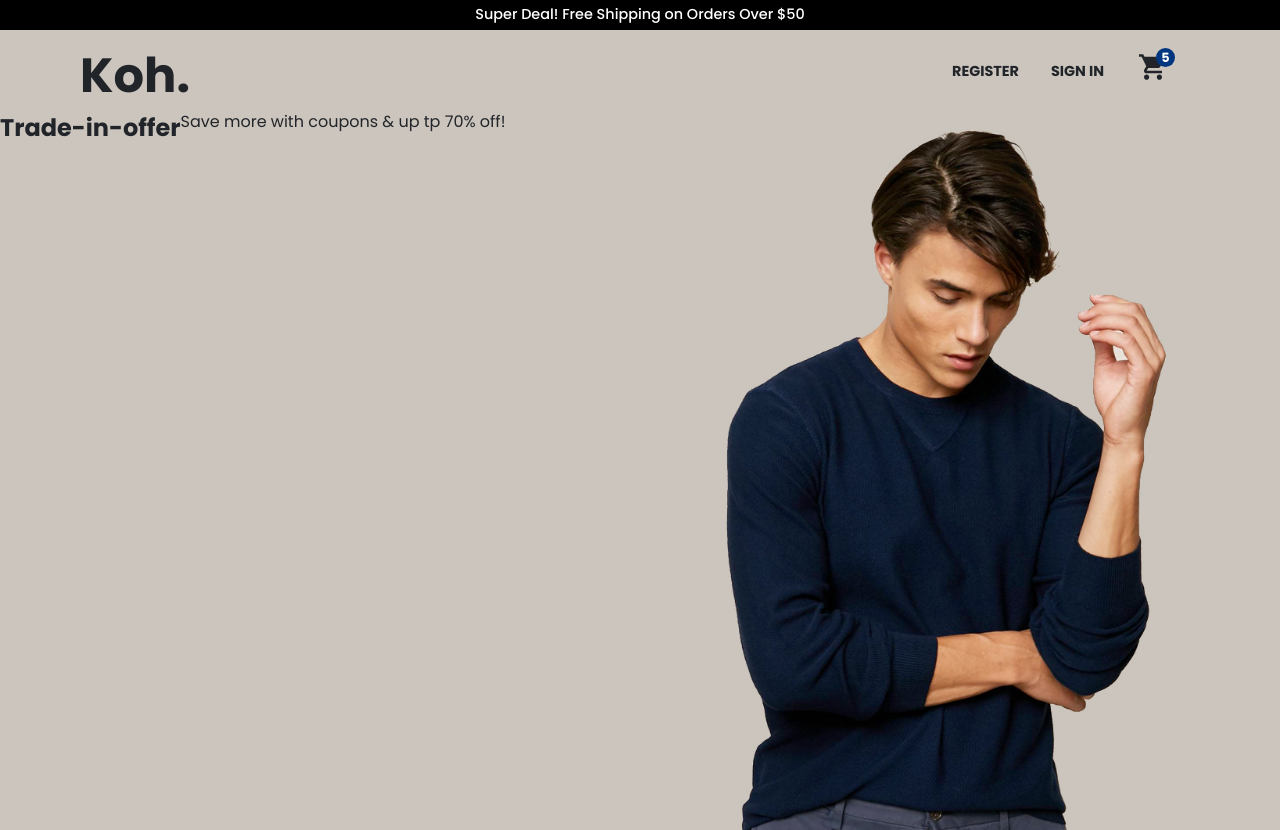
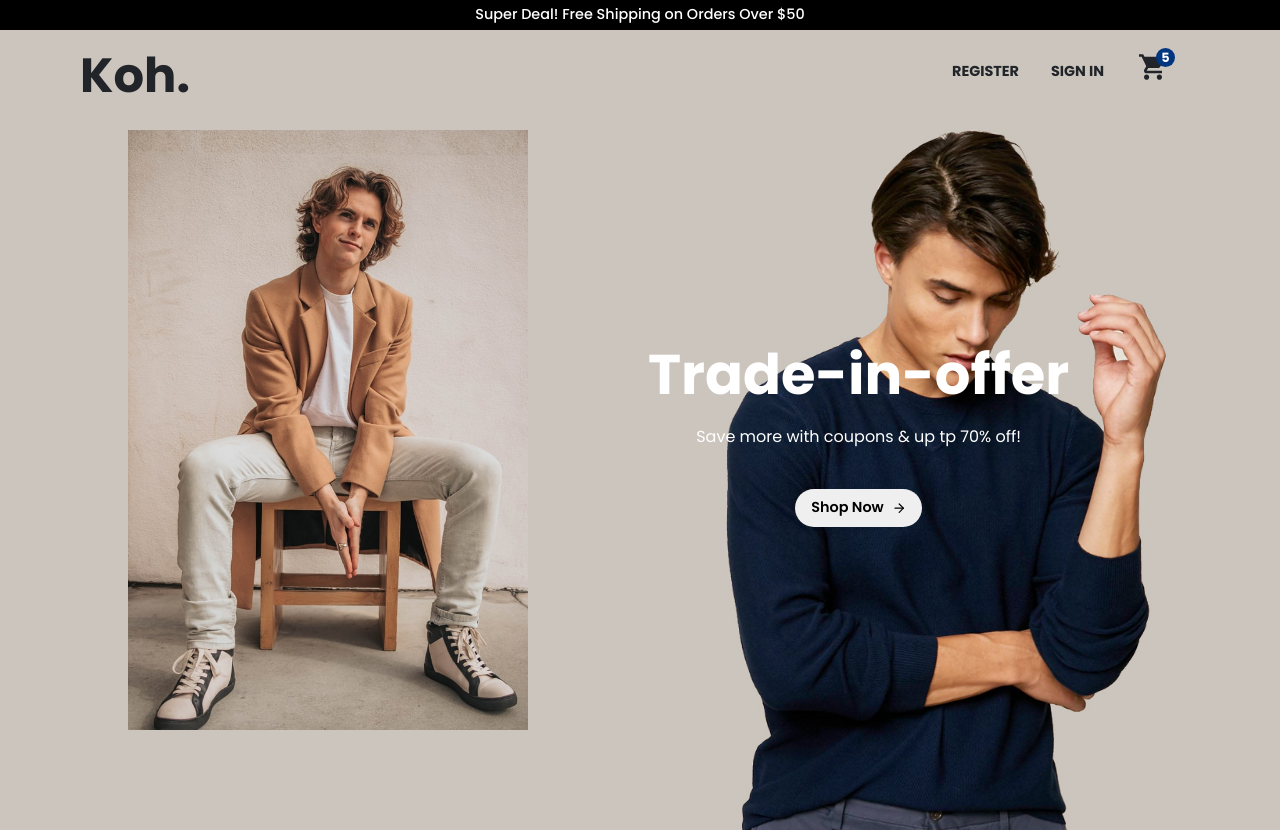
Before and after one commit to owllion/React-ecommerce, a React (Create React App) app: page / in a window 1280 px wide. Built offline with nearby package versions, Linux system fonts and the light colour scheme.

Commit message:
hero red fin

```diff
--- a/src/components/Hero.jsx
+++ b/src/components/Hero.jsx
@@ -2,27 +2,105 @@ import React from "react";
 
 import styled from "styled-components";
 import cl from "../constants/color/color";
+
 import hero from "../assets/hero/hero.jpg";
+import hero2 from "../assets/category/hero2.jpg";
+
+import { FiArrowRight } from "react-icons/fi";
 
 const Hero = () => {
   return (
     <Container hero={hero}>
-      <h1>Trade-in-offer</h1>
-      <p>Save more with coupons & up tp 70% off!</p>
+      <Left>
+        <ImgContainer>
+          <Img src={hero2} alt="" />
+        </ImgContainer>
+      </Left>
+
+      <Right>
+        <TextContainer>
+          <h1>Trade-in-offer</h1>
+          <p>Save more with coupons & up tp 70% off!</p>
+        </TextContainer>
+
+        <BtnContainer>
+          <ShopBtn>
+            <span>Shop Now</span>
+            <FiArrowRight />
+          </ShopBtn>
+        </BtnContainer>
+      </Right>
     </Container>
   );
 };
 const Container = styled.section`
   width: 100%;
   height: 100vh;
-  display: flex;
-  padding-top: 5rem;
+  padding: 0 8rem;
+  @media (max-width: 480px) {
+    padding: 0 4rem;
+  }
   background-image: ${(props) => `url(${props.hero})`};
   background-position: top 25% right 0;
   background-size: cover;
+  display: flex;
+  align-items: center;
+  justify-content: flex-start;
 `;
 
-// const ImgContainer = styled.div``;
-// const Img = styled.img``;
-// const HeroTextContainer = styled.div``;
+const Left = styled.div``;
+const ImgContainer = styled.div`
+  width: 400px;
+  height: 600px;
+  margin-right: 7.5rem;
+  @media (max-width: 1000px) {
+    display: none;
+  }
+`;
+const Img = styled.img`
+  object-fit: cover;
+  width: 100%;
+`;
+const Right = styled.div``;
+const TextContainer = styled.div`
+  text-align: center;
+  h1 {
+    font-size: 3.5rem;
+
+    @media (max-width: 1683px) {
+      color: ${cl.white};
+    }
+    @media (max-width: 480px) {
+      font-size: 2.8rem;
+    }
+  }
+  p {
+    @media (max-width: 1683px) {
+      color: ${cl.white};
+    }
+  }
+`;
+const BtnContainer = styled.div`
+  display: flex;
+  align-items: center;
+  justify-content: center;
+  padding-top: 1.5rem;
+`;
+
+const ShopBtn = styled.button`
+  border: none;
+  cursor: pointer;
+  padding: 0.5rem 1rem;
+  font-size: 0.9rem;
+  font-weight: 600;
+  border-radius: 20px;
+  display: flex;
+  align-items: center;
+  span {
+    padding-right: 0.5rem;
+  }
+  &:focus {
+    outline: none;
+  }
+`;
 export default Hero;
```
Also changed, not shown: src/assets/category/hero2.jpg (renamed from src/assets/category/austin-wade-d2s8NQ6WD24-unsplash.jpg).
